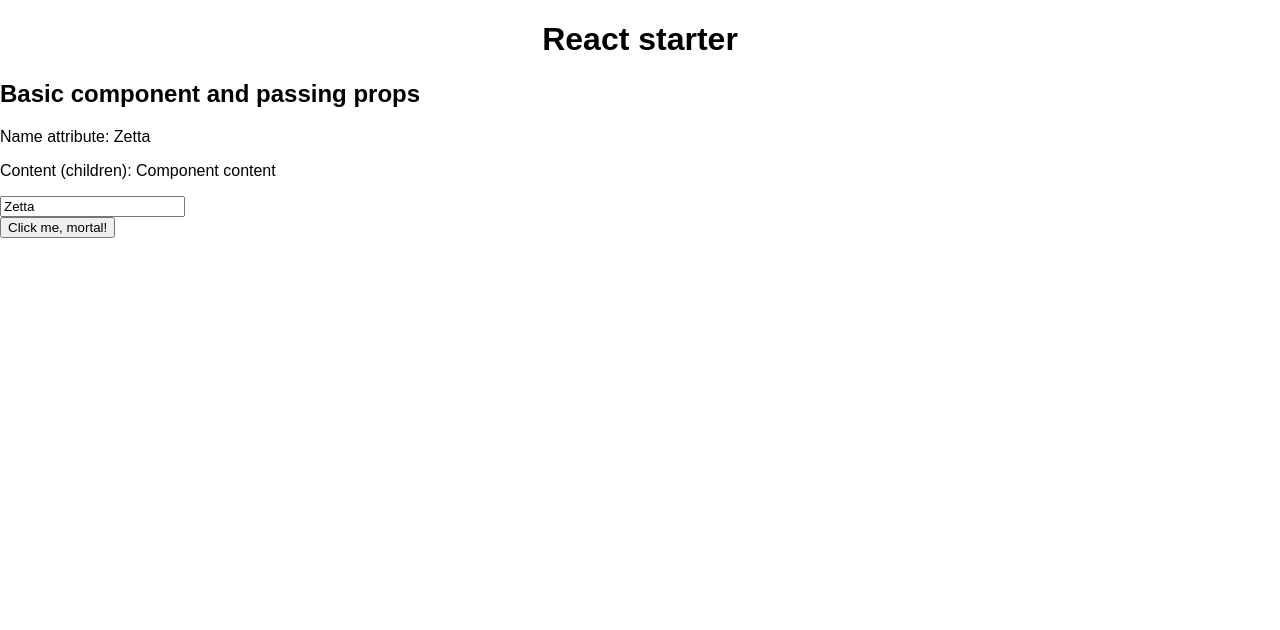
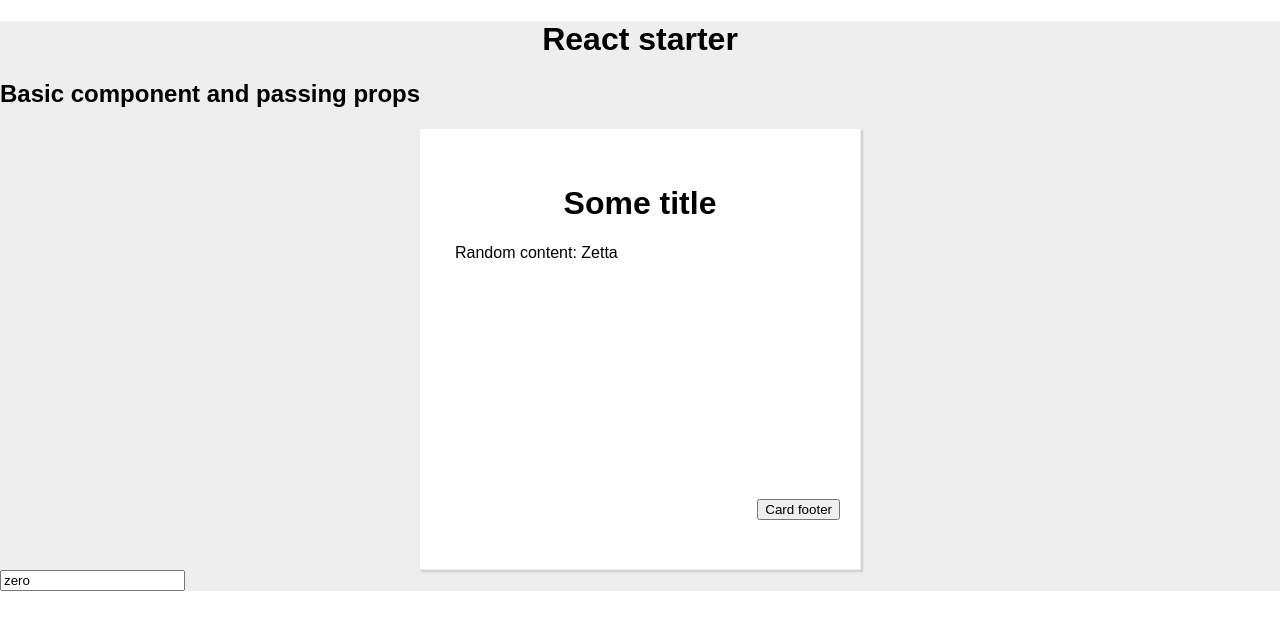
Before and after one commit to dragos-triteanu/enginizer-react, a React (Create React App) app: page / in a window 1280 px wide. Shown: the top 630 px of the page. Built offline with nearby package versions, Linux system fonts and the light colour scheme.

Commit message:
Added playground card component

```diff
--- a/src/App.css
+++ b/src/App.css
@@ -1,3 +1,7 @@
 .centered {
   text-align: center;
 }
+
+.App{
+  background-color: #eee;
+}
--- a/src/App.js
+++ b/src/App.js
@@ -1,7 +1,7 @@
 import React, {Component} from 'react';
 import './App.css';
-import SomeComponent from "./Components/SomeComponent/SomeComponent";
 import {Input} from "./Components/Input/Input";
+import Card from "./Components/Card/Card";
 
 class App extends Component {
   state = {
@@ -17,17 +17,21 @@ class App extends Component {
         <div className="App">
           <h1 className="centered">React starter</h1>
           <h2>Basic component and passing props</h2>
-          <SomeComponent name={this.state.components[0].name}
-                         click={this.renameHandler.bind(this, 3)}>
-            Component content
-          </SomeComponent>
+          <Card title="Some title"
+                name={this.state.components[0].name}
+                click={this.renameHandler.bind(this, 3)}>
+            <div className="card-content">
+              Random content: {this.state.components[0].name}
+
+            </div>
+            <div className="card-footer">
+              <button onClick={this.renameHandler.bind(this, 5)}>Card footer
+              </button>
+            </div>
+          </Card>
 
           <Input change={this.inputChange}
-                 initVal={this.state.components[0].name}/>
-
-          <button onClick={this.renameHandler.bind(this, 5)}>Click me, mortal!
-          </button>
-
+                 initVal="zero"/>
         </div>
     );
   }
--- /dev/null
+++ b/src/Components/Card/Card.css
@@ -0,0 +1,24 @@
+.SomeComponent {
+  background-color: white;
+  width: 400px;
+  height: 400px;
+  text-align: center;
+  margin: 0 auto;
+  padding: 20px;
+  border: 1px solid #eee;
+  box-shadow: 2px 2px 2px #ccc;
+  display: flex;
+  flex-direction: column;
+
+}
+
+content div {
+  flex: 1;
+}
+
+footer {
+  height: 50px;
+  width: 100%;
+  display: flex;
+  justify-content: flex-end;
+}
--- /dev/null
+++ b/src/Components/Card/Card.js
@@ -0,0 +1,41 @@
+import React, {Component} from 'react';
+
+import './Card.css';
+
+export class SomeComponent extends Component {
+
+  render() {
+
+    const styles = {
+      headerStyle: {
+        height: '50px',
+        padding: '15px'
+      },
+      contentStyle: {
+        textAlign: 'left',
+        flex: 1,
+        overflow: 'auto',
+        padding: '15px'
+      }
+    };
+
+    return (
+        <div className="SomeComponent">
+          <header style={styles.headerStyle}>
+            <h1>{this.props.title}</h1>
+          </header>
+          <content style={styles.contentStyle}>
+            {this.props.children[0]}
+          </content>
+          <footer>
+            {this.props.children[1]}
+          </footer>
+        </div>
+
+        //The same as
+        //React.createElement('div',{className: 'bonzoi'}, 'Lalaband');
+    );
+  }
+}
+
+export default SomeComponent;
--- a/src/Components/SomeComponent/SomeComponent.js
+++ /dev/null
@@ -1,19 +0,0 @@
-import React, {Component} from 'react';
-
-export class SomeComponent extends Component {
-
-  render() {
-    return (
-        <div className="someComponent">
-          <div className='someClass'>
-            <p onClick={this.props.click}>Name attribute: {this.props.name}</p>
-            <p>Content (children): {this.props.children}</p>
-          </div>
-        </div>
-        //The same as
-        //React.createElement('div',{className: 'bonzoi'}, 'Lalaband');
-    );
-  }
-}
-
-export default SomeComponent;
```
